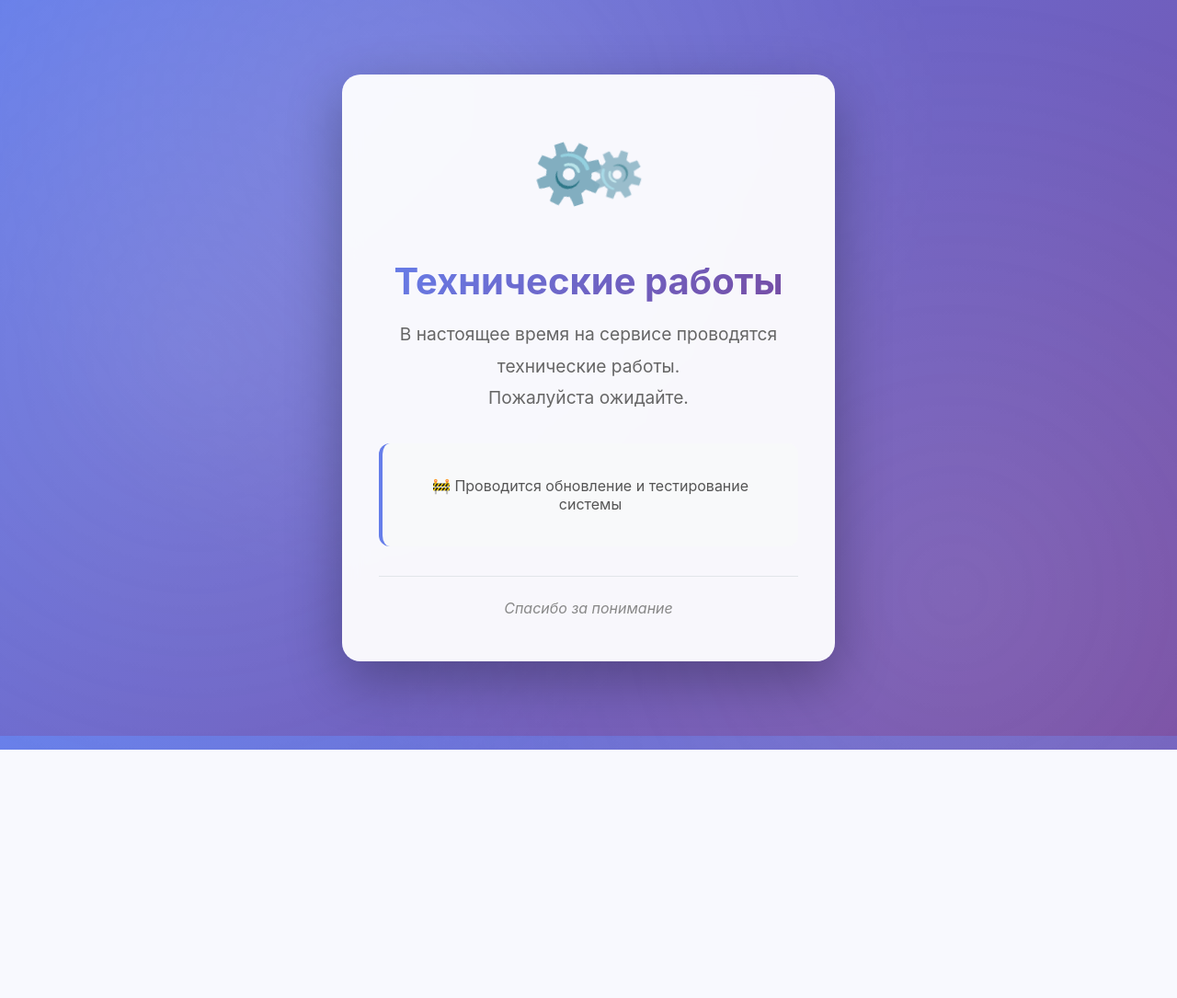
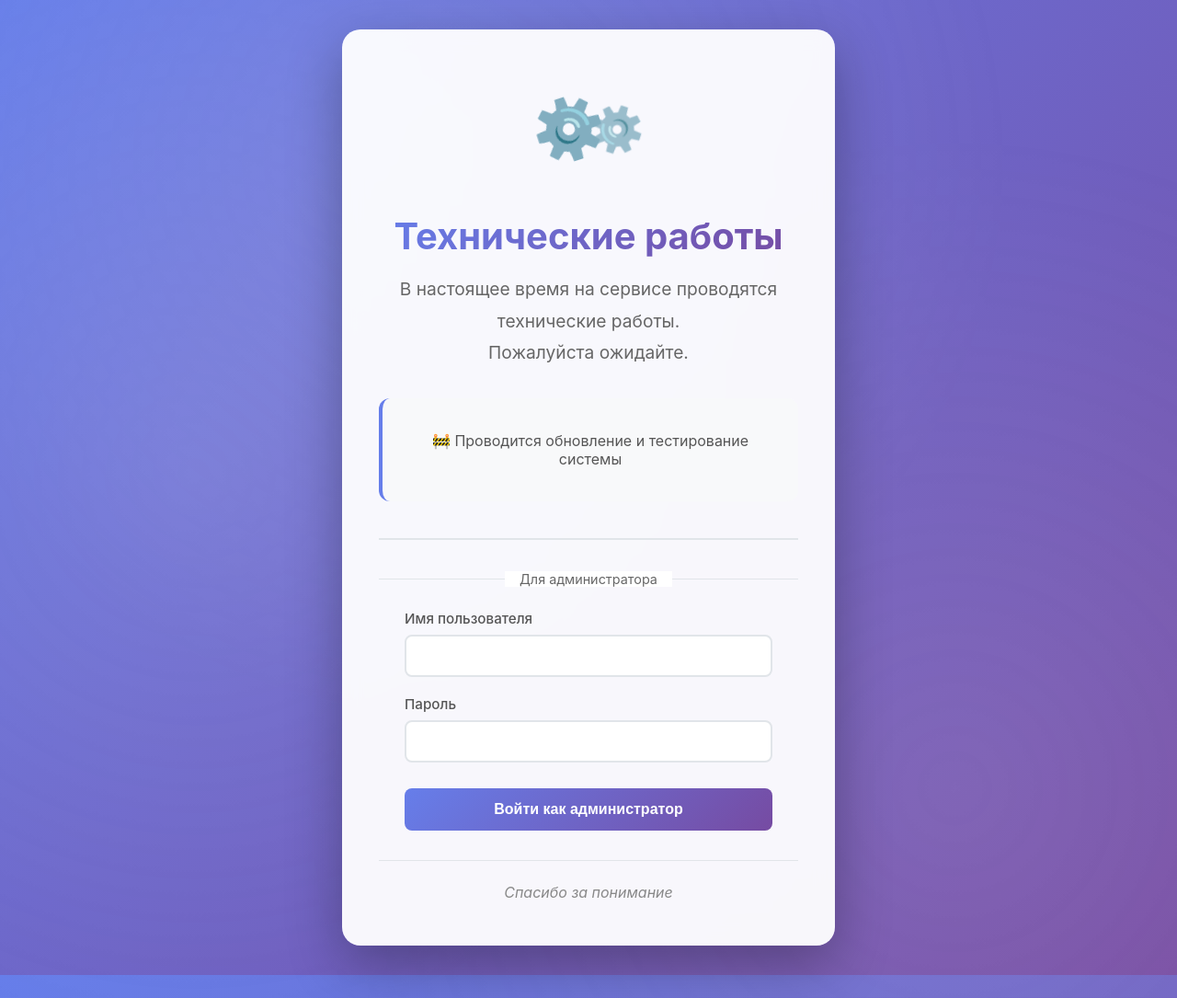
Before and after one commit to ILYXAAA/SecretsScanner, a FastAPI app: template templates/maintenance.html in a window 1280 px wide. Shown: the whole page at 92% size. Before the commit the page ends 815 px from the top, so only its background shows below. Run offline with FastAPI, Linux system fonts and the light colour scheme; the template is opened without the code that fills it, so the values that code supplies are empty.

Commit message:
Добавлен /login для maitenance_mode для админа

```diff
--- a/main.py
+++ b/main.py
@@ -213,6 +213,7 @@ async def maintenance_mode_middleware(request: Request, call_next):
         path.startswith(f"{BASE_URL}/api/") or
         path.startswith(f"{BASE_URL}/admin") or
         path == f"{BASE_URL}/maintenance" or
+        path == f"{BASE_URL}/maintenance/login" or
         path == f"{BASE_URL}/login" or
         path == f"{BASE_URL}/logout" or
         path == "/favicon.ico" or
--- a/static/css/maintenance.css
+++ b/static/css/maintenance.css
@@ -175,6 +175,115 @@ body::before {
     font-style: italic;
 }
 
+/* Admin login section */
+.admin-login-section {
+    margin-top: 2.5rem;
+    padding-top: 2rem;
+    border-top: 2px solid #e1e5e9;
+}
+
+.admin-login-divider {
+    text-align: center;
+    margin-bottom: 1.5rem;
+    position: relative;
+}
+
+.admin-login-divider::before,
+.admin-login-divider::after {
+    content: '';
+    position: absolute;
+    top: 50%;
+    width: 30%;
+    height: 1px;
+    background: #e1e5e9;
+}
+
+.admin-login-divider::before {
+    left: 0;
+}
+
+.admin-login-divider::after {
+    right: 0;
+}
+
+.admin-login-divider span {
+    background: rgba(255, 255, 255, 0.95);
+    padding: 0 1rem;
+    color: #666;
+    font-size: 0.9rem;
+    position: relative;
+    z-index: 1;
+}
+
+.admin-login-form {
+    max-width: 400px;
+    margin: 0 auto;
+}
+
+.admin-login-form .form-group {
+    margin-bottom: 1.25rem;
+    text-align: left;
+}
+
+.admin-login-form label {
+    display: block;
+    margin-bottom: 0.5rem;
+    color: #555;
+    font-size: 0.95rem;
+    font-weight: 500;
+}
+
+.admin-login-form input {
+    width: 100%;
+    padding: 0.75rem 1rem;
+    border: 2px solid #e1e5e9;
+    border-radius: 8px;
+    font-size: 1rem;
+    transition: all 0.3s ease;
+    background: #fff;
+}
+
+.admin-login-form input:focus {
+    outline: none;
+    border-color: #667eea;
+    box-shadow: 0 0 0 3px rgba(102, 126, 234, 0.1);
+}
+
+.btn-login {
+    width: 100%;
+    padding: 0.875rem 1.5rem;
+    background: linear-gradient(135deg, #667eea 0%, #764ba2 100%);
+    color: white;
+    border: none;
+    border-radius: 8px;
+    font-size: 1rem;
+    font-weight: 600;
+    cursor: pointer;
+    transition: all 0.3s ease;
+    margin-top: 0.5rem;
+}
+
+.btn-login:hover {
+    transform: translateY(-2px);
+    box-shadow: 0 8px 20px rgba(102, 126, 234, 0.3);
+}
+
+.btn-login:active {
+    transform: translateY(0);
+}
+
+.error-message {
+    background: #fee;
+    color: #c33;
+    padding: 0.875rem 1rem;
+    border-radius: 8px;
+    border-left: 4px solid #c33;
+    margin-bottom: 1.25rem;
+    font-size: 0.95rem;
+    text-align: left;
+    animation: fadeIn 0.3s ease-out;
+}
+
 @media (max-width: 768px) {
     .maintenance-container {
         padding: 1rem;
@@ -204,4 +313,13 @@ body::before {
     .gear-2 {
         font-size: 2.5rem;
     }
+
+    .admin-login-form {
+        max-width: 100%;
+    }
+
+    .admin-login-divider::before,
+    .admin-login-divider::after {
+        width: 25%;
+    }
 }
--- a/templates/maintenance.html
+++ b/templates/maintenance.html
@@ -27,10 +27,50 @@
                     {% endif %}
                 </p>
             </div>
+
+            <div class="admin-login-section">
+                <div class="admin-login-divider">
+                    <span>Для администратора</span>
+                </div>
+                {% if error %}
+                <div class="error-message">{{ error }}</div>
+                {% endif %}
+                <form method="post" action="/secret_scanner/maintenance/login" class="admin-login-form" id="maintenanceLoginForm">
+                    <div class="form-group">
+                        <label for="username">Имя пользователя</label>
+                        <input type="text" id="username" name="username" required autocomplete="username">
+                    </div>
+                    <div class="form-group">
+                        <label for="password">Пароль</label>
+                        <input type="password" id="password" name="password" required autocomplete="current-password">
+                    </div>
+                    <button type="submit" class="btn-login" id="loginBtn">Войти как администратор</button>
+                </form>
+            </div>
+
             <div class="maintenance-footer">
                 <p>Спасибо за понимание</p>
             </div>
         </div>
     </div>
+    <script>
+        // Handle form submission
+        const form = document.getElementById('maintenanceLoginForm');
+        const loginBtn = document.getElementById('loginBtn');
+
+        if (form && loginBtn) {
+            form.addEventListener('submit', function(e) {
+                // Show loading state
+                loginBtn.disabled = true;
+                loginBtn.textContent = '⏳ Вход...';
+
+                // Re-enable button after timeout in case of error
+                setTimeout(() => {
+                    loginBtn.disabled = false;
+                    loginBtn.textContent = 'Войти как администратор';
+                }, 10000);
+            });
+        }
+    </script>
 </body>
 </html>
```
Also changed, not shown: routes/auth_routes.py (+95 -0 lines).
